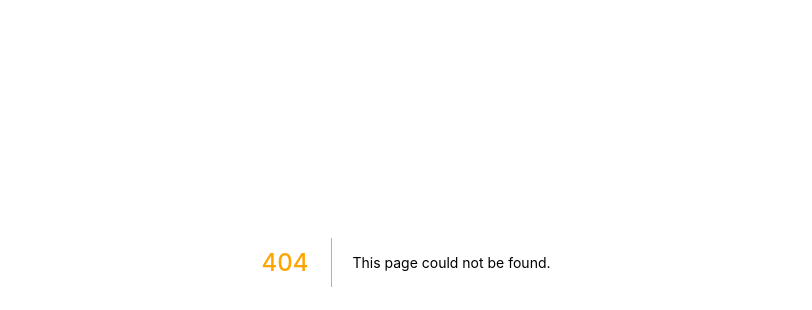
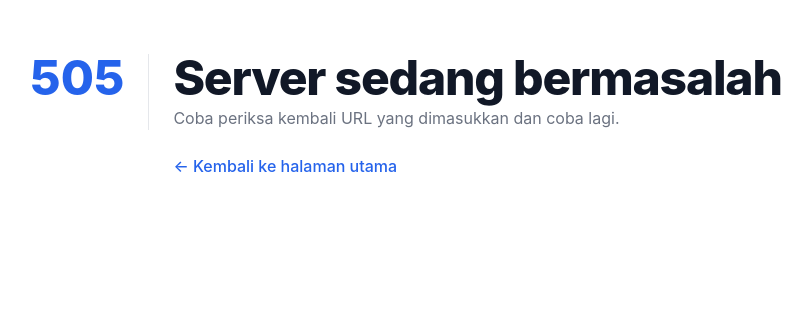
Before and after one commit to radrianhp/nextjs-blog-pemula, a Next.js app: page /505 in a window 1280 px wide. Before the commit this address had no page. Shown: the part 138-448 px from the top of the page, without its empty margins (234-1046 px from the left). Built offline with nearby package versions, Linux system fonts and the light colour scheme.

Commit message:
custom page

```diff
--- /dev/null
+++ b/pages/404.tsx
@@ -0,0 +1,32 @@
+import React from 'react';
+import Link from 'next/link';
+
+export default function FourOhFour() {
+  return (
+    <div className='px-4 py-16 sm:px-6 sm:py-24 md:grid md:place-items-center lg:px-8'>
+      <div className='py-16 sm:py-24 max-w-max mx-auto'>
+        <div className='sm:flex'>
+          <p className='text-4xl font-extrabold  sm:text-5xl'>404</p>
+          <div className='sm:ml-6'>
+            <div className='sm:border-l sm:border-gray-200 sm:pl-6'>
+              <h1 className='text-4xl font-extrabold text-gray-900 tracking-tight sm:text-5xl'>
+                Halaman tidak ditemukan
+              </h1>
+              <p className='mt-1 text-base text-gray-500'>
+                Coba periksa kembali URL yang dimasukkan dan coba lagi.
+              </p>
+            </div>
+            <div className='mt-6 flex space-x-3 sm:border-l sm:border-transparent sm:pl-6'>
+              <Link href='/'>
+                <a className='text-base font-medium '>
+                  <span aria-hidden='true'> &larr;</span> Kembali ke halaman
+                  utama
+                </a>
+              </Link>
+            </div>
+          </div>
+        </div>
+      </div>
+    </div>
+  );
+}
--- /dev/null
+++ b/pages/505.tsx
@@ -0,0 +1,33 @@
+import React from 'react';
+import Link from 'next/link';
+export default function FalbackServerError() {
+  return (
+    <div className='px-4 py-16 sm:px-6 sm:py-24 md:grid md:place-items-center lg:px-8'>
+      <div className='py-16 sm:py-24 max-w-max mx-auto'>
+        <div className='sm:flex'>
+          <p className='text-4xl font-extrabold text-blue-600 sm:text-5xl'>
+            505
+          </p>
+          <div className='sm:ml-6'>
+            <div className='sm:border-l sm:border-gray-200 sm:pl-6'>
+              <h1 className='text-4xl font-extrabold text-gray-900 tracking-tight sm:text-5xl'>
+                Server sedang bermasalah
+              </h1>
+              <p className='mt-1 text-base text-gray-500'>
+                Coba periksa kembali URL yang dimasukkan dan coba lagi.
+              </p>
+            </div>
+            <div className='mt-6 flex space-x-3 sm:border-l sm:border-transparent sm:pl-6'>
+              <Link href='/'>
+                <a className='text-base font-medium text-blue-600'>
+                  <span aria-hidden='true'> &larr;</span> Kembali ke halaman
+                  utama
+                </a>
+              </Link>
+            </div>
+          </div>
+        </div>
+      </div>
+    </div>
+  );
+}
--- /dev/null
+++ b/pages/_error.tsx
@@ -0,0 +1,29 @@
+import React from 'react';
+
+export default function FallbackError() {
+  const refreshPage = () => window.location.reload();
+
+  return (
+    <div className='pt-16 pb-12 flex flex-col'>
+      <div className='flex-grow flex flex-col justify-center max-w-7xl w-full mx-auto px-4 sm:px-6 lg:px-8'>
+        <div className='py-16'>
+          <div className='text-center'>
+            <h1 className='mt-2 text-4xl font-extrabold text-gray-900 tracking-tight sm:text-5xl'>
+              Ups!
+            </h1>
+            <p className='mt-2 text-base text-gray-500'>Terjadi kesalahan.</p>
+            <div className='mt-6'>
+              <button
+                className='text-base font-medium text-blue-600'
+                onClick={refreshPage}
+                type='button'
+              >
+                Muat ulang halaman
+              </button>
+            </div>
+          </div>
+        </div>
+      </div>
+    </div>
+  );
+}
```
